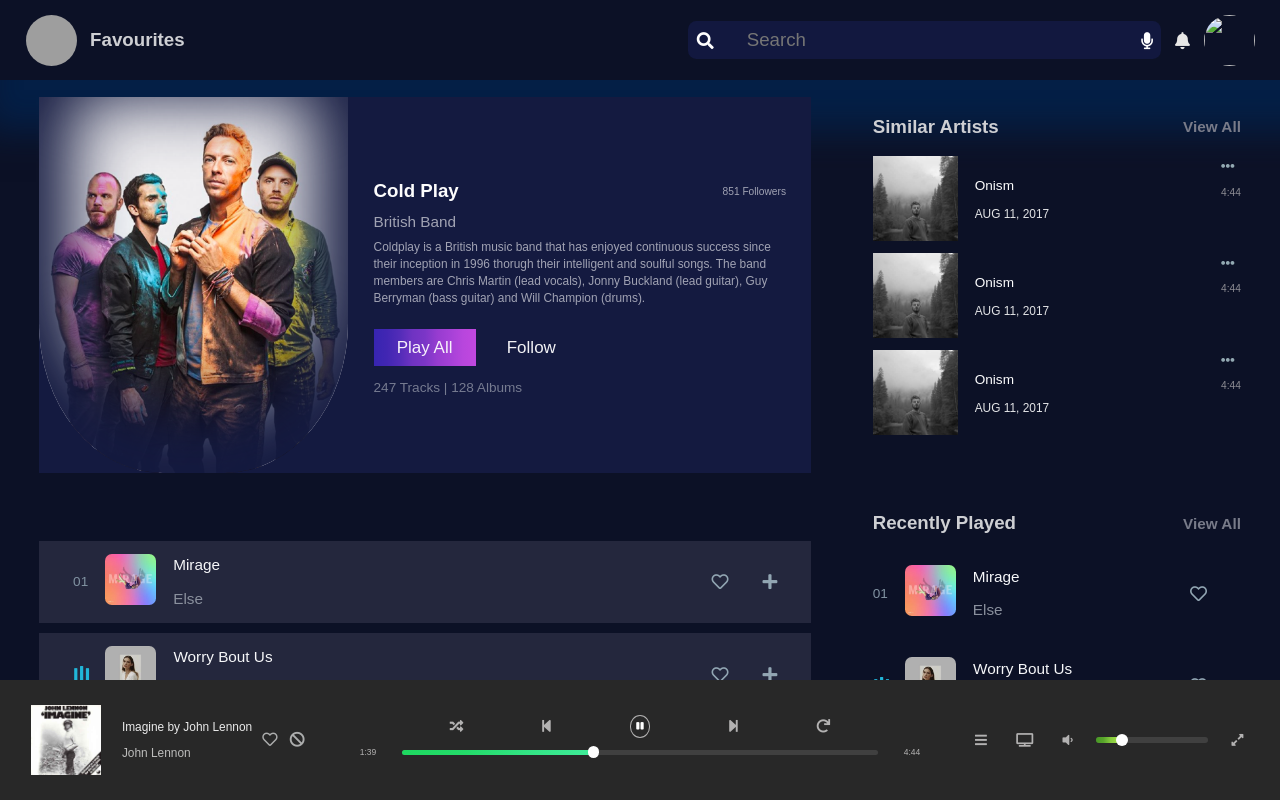
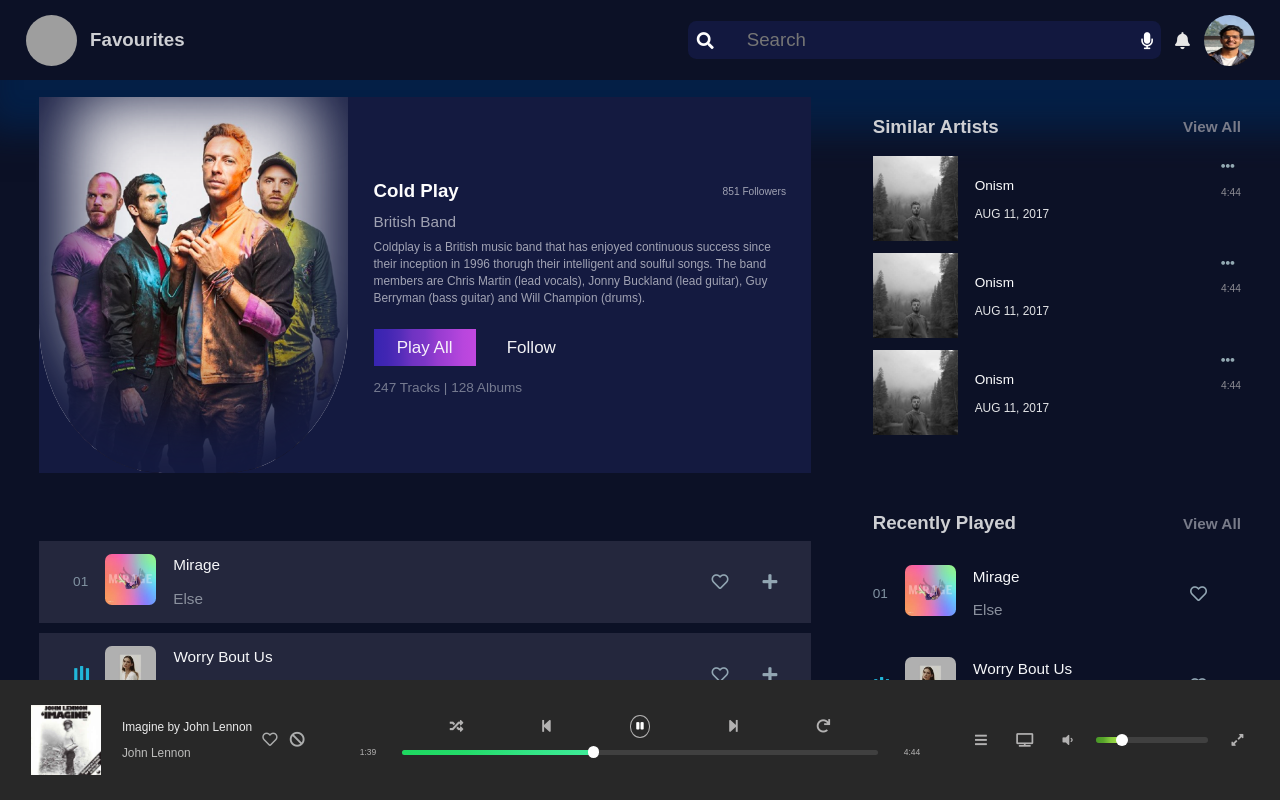
Before and after one commit to shubhamgoel21/music_player, a plain HTML site: page index2.html in a window 1280 px wide. Drawn offline with Linux system fonts and the light colour scheme; grey boxes are pictures that could not be loaded.

Commit message:
creating readme

```diff
--- a/index2.html
+++ b/index2.html
@@ -28,7 +28,7 @@
                 <i class="fas fa-microphone"></i>
             </div>
             <i class="fas bell fa-bell"></i>
-            <img class="profile-photo" src="assets/images/profile-photo.png" />
+            <img class="profile-photo" src="assets/images/img.jpeg" />
         </div>
       </header>
 
```
Also changed, not shown: 1 other file.
